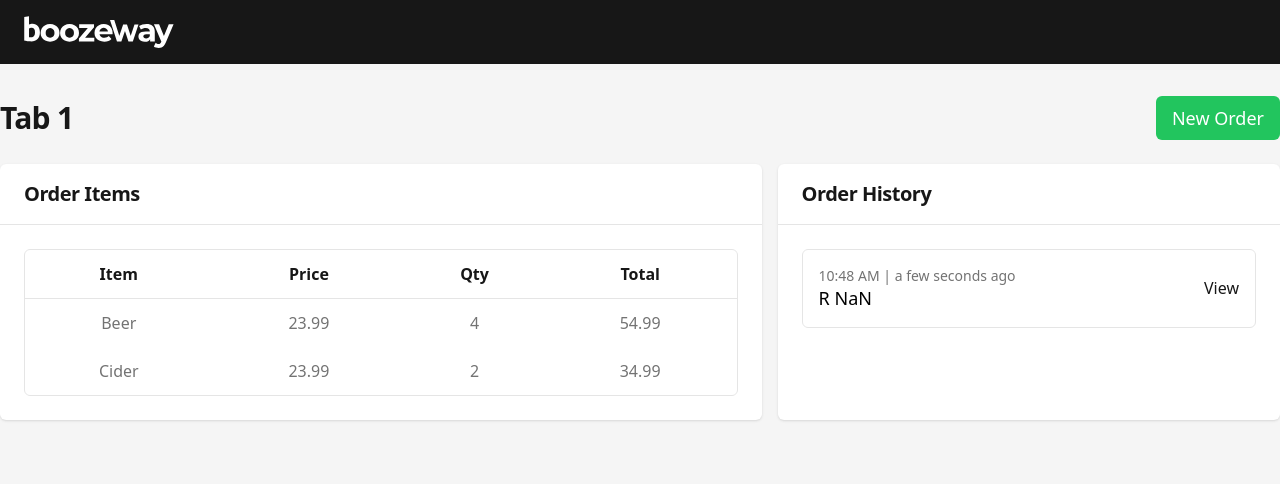
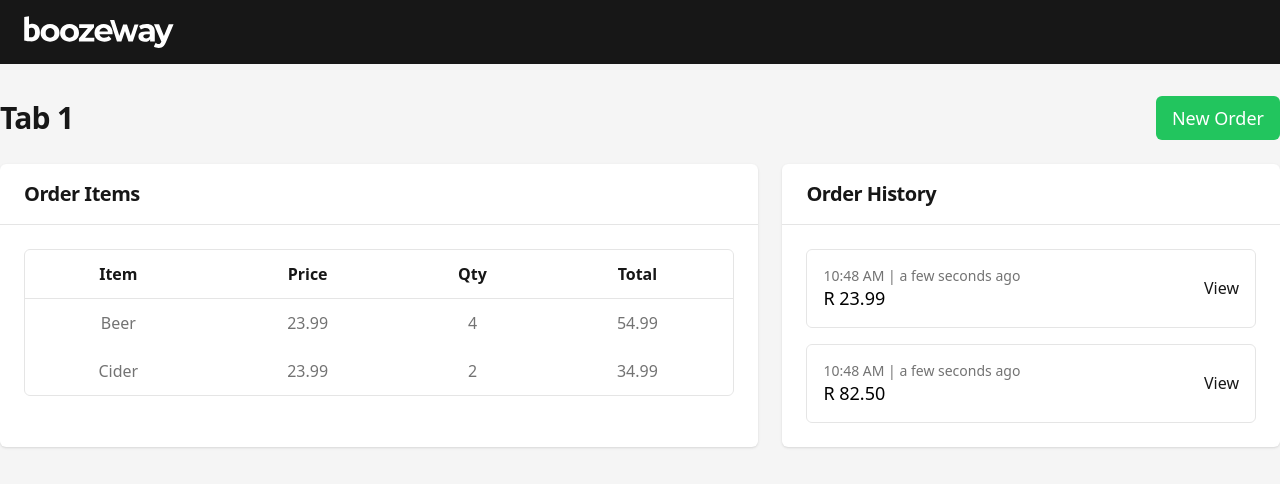
Before and after one commit to deangibson89/betway-assessment-vue3-nuxt3, a Nuxt app: page /tabs/1 in a window 1280 px wide. Shown: the top 484 px of the page. Built offline with nearby package versions, Linux system fonts and the light colour scheme.

Commit message:
render order history list with static data

```diff
--- a/pages/tabs/[id].vue
+++ b/pages/tabs/[id].vue
@@ -1,4 +1,5 @@
 <script setup lang="ts">
+  import type { Order } from '~/types/Order'
   import type { OrderItem } from '~/types/OrderItem'
 
   const route = useRoute()
@@ -19,6 +20,21 @@
       total: 34.99,
     },
   ]
+
+  const orderHistory: Order[] = [
+    {
+      id: '1',
+      items: [],
+      total: 23.99,
+      createdAt: new Date(),
+    },
+    {
+      id: '2',
+      items: [],
+      total: 82.5,
+      createdAt: new Date(),
+    },
+  ]
 </script>
 
 <template>
@@ -27,7 +43,8 @@
       <Button @click="() => console.log('new order click')">New Order</Button>
     </PageTitle>
 
-    <div class="grid grid-cols-5 gap-4">
+    <div class="grid grid-cols-5 gap-6">
+      <!-- Order items -->
       <Card
         class="col-span-5 md:col-span-3"
         title="Order Items"
@@ -38,11 +55,19 @@
         />
       </Card>
 
+      <!-- Order history -->
       <Card
         class="col-span-5 md:col-span-2"
         title="Order History"
       >
-        <OrderHistoryItem />
+        <div class="flex flex-col gap-4">
+          <OrderHistoryItem
+            v-for="item in orderHistory"
+            v-bind="item"
+            :key="item.id"
+            @click="(id) => console.log(`History item ${id} click`)"
+          />
+        </div>
       </Card>
     </div>
   </div>
```
